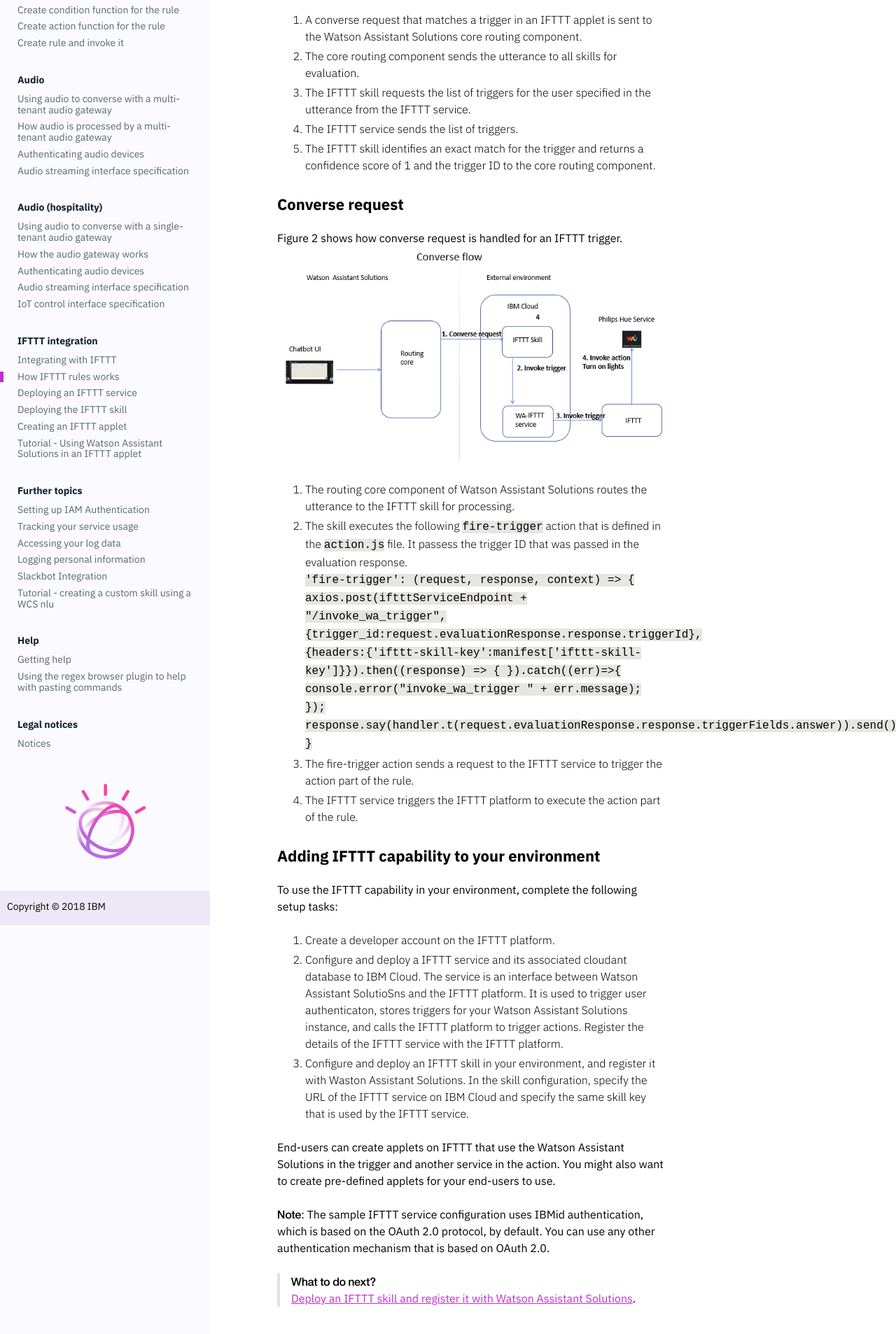
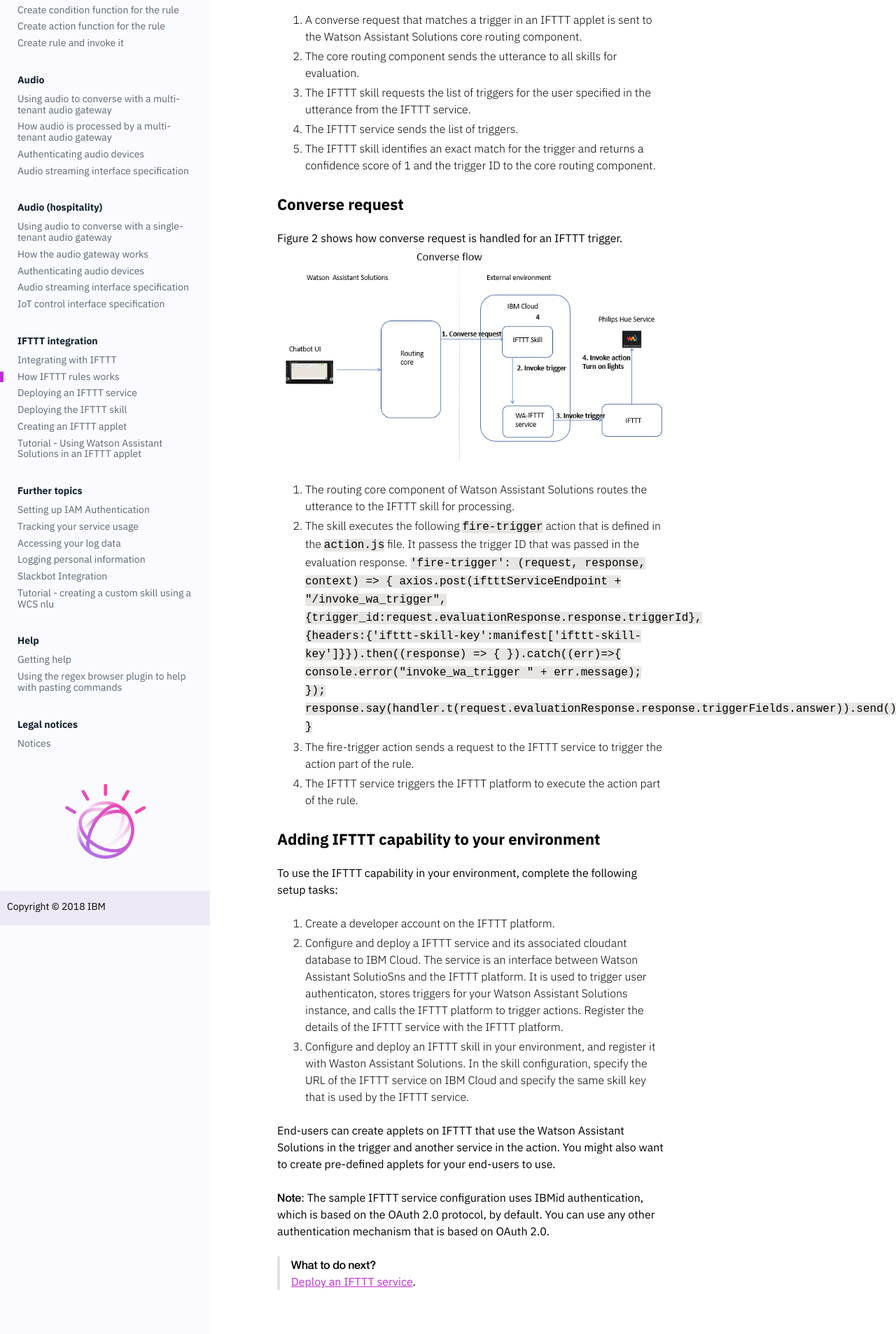
Before and after one commit to Watson-Personal-Assistant/developer, a Jekyll site: the page built from _content/ifttt/how_ifttt_works.md, in a window 1280 px wide. Shown: the part 838-2744 px from the top of the page at 70% size. Built offline with Jekyll 4.4.1, drawn with Linux system fonts in a browser that asks for light colours.

Commit message:
Update how_ifttt_works.md
Formatting

```diff
--- a/_content/ifttt/how_ifttt_works.md
+++ b/_content/ifttt/how_ifttt_works.md
@@ -19,7 +19,7 @@
 Figure 2 shows how converse request is handled for an IFTTT trigger.
 ![converse]({{site.baseurl}}/ifttt/converse_flow.PNG)
 1. The routing core component of Watson Assistant Solutions routes the utterance to the IFTTT skill for processing.
-2. The skill executes the following `fire-trigger` action that is defined in the `action.js` file.  It passess the trigger ID that was passed in the evaluation response.<br/>
+2. The skill executes the following `fire-trigger` action that is defined in the `action.js` file.  It passess the trigger ID that was passed in the evaluation response.
 `'fire-trigger': (request, response, context) => { axios.post(iftttServiceEndpoint + "/invoke_wa_trigger", {trigger_id:request.evaluationResponse.response.triggerId}, {headers:{'ifttt-skill-key':manifest['ifttt-skill-key']}}).then((response) => { }).catch((err)=>{ console.error("invoke_wa_trigger " + err.message); }); response.say(handler.t(request.evaluationResponse.response.triggerFields.answer)).send(); }`
 3. The fire-trigger action sends a request to the IFTTT service to trigger the action part of the rule.
 4. The IFTTT service triggers the IFTTT platform to execute the action part of the rule.
@@ -35,4 +35,4 @@
 **Note**: The sample IFTTT service configuration uses IBMid authentication, which is based on the OAuth 2.0 protocol, by default. You can use any other authentication mechanism that is based on OAuth 2.0.
 
 > **What to do next?**<br/>
-[Deploy an IFTTT skill and register it with Watson Assistant Solutions]({{site.baseurl}}/ifttt/configure_wa_ifttt_service).
+[Deploy an IFTTT service]({{site.baseurl}}/ifttt/configure_wa_ifttt_service).
```
